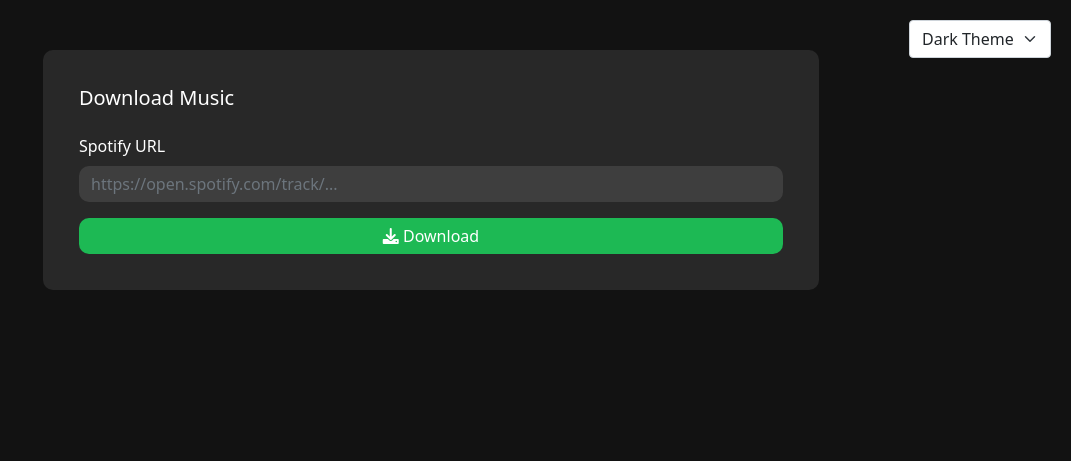
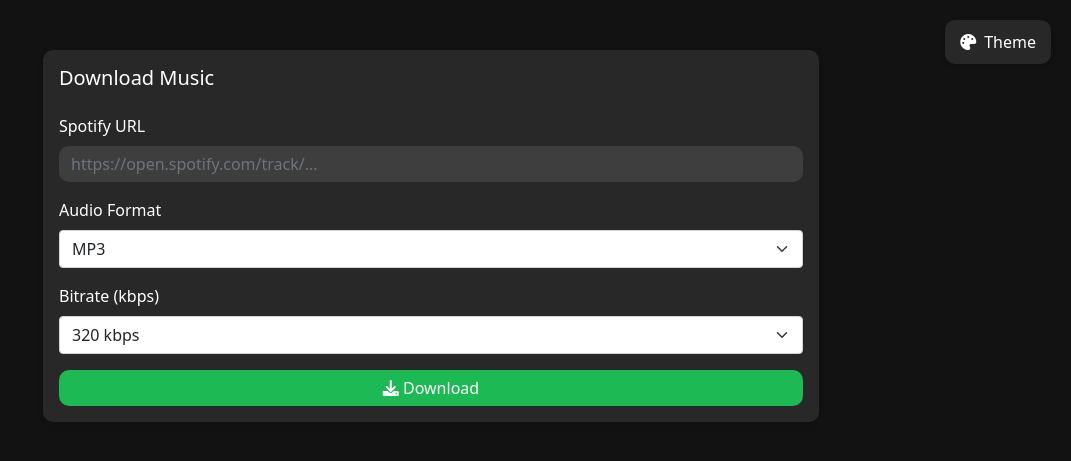
Before and after one commit to DeEyV/spotify_flask_app, a Flask app: page / in a window 1280 px wide. Shown: the top 461 px of the page, without its empty margins (209-1280 px from the left). Run offline with Flask 3, Linux system fonts and the light colour scheme; some libraries are stand-ins or nearby versions.

Commit message:
theme fix
fixed theme button

```diff
--- a/app.py
+++ b/app.py
@@ -248,4 +248,6 @@
     return send_from_directory(app.config['DOWNLOAD_FOLDER'], filename, as_attachment=True)
 
 if __name__ == '__main__':
+    # Development server with debug mode
+    print("Running in development mode with auto-reloading enabled...")
     app.run(debug=True, port=5000)
--- a/requirements.txt
+++ b/requirements.txt
@@ -5,3 +5,5 @@
 mutagen>=1.46.0   # Better metadata handling
 pydub>=0.25.1     # Audio processing capabilities
 requests>=2.31.0  # Required for API calls
+waitress>=2.0.0   # For Windows deployment
+gunicorn>=21.2.0  # For Mac/Linux deployment
--- a/templates/index.html
+++ b/templates/index.html
@@ -49,9 +49,9 @@
             --card-bg: #16213e;
             --input-bg: #0f3460;
             --text-color: #e94560;
-            --text-muted: #ff8fb1;
+            --text-muted: #ff4d6d;
             --primary-color: #0f3460;
-            --primary-hover: #1a4b8c;
+            --primary-hover: #16213e;
             --border-radius: 20px;
         }
 
@@ -61,18 +61,11 @@
             transition: all 0.3s ease;
         }
 
-        .container {
-            max-width: 800px;
-            margin-top: 50px;
-        }
-
         .card {
             background-color: var(--card-bg);
             border: none;
             border-radius: var(--border-radius);
-            padding: 20px;
-            margin-bottom: 20px;
-            transition: all 0.3s ease;
+            box-shadow: 0 4px 6px rgba(0, 0, 0, 0.1);
         }
 
         .form-control {
@@ -86,7 +79,7 @@
             background-color: var(--input-bg);
             color: var(--text-color);
             box-shadow: none;
-            border-color: var(--primary-color);
+            border: 1px solid var(--primary-color);
         }
 
         .btn-primary {
@@ -98,6 +91,7 @@
 
         .btn-primary:hover {
             background-color: var(--primary-hover);
+            transform: translateY(-2px);
         }
 
         .theme-selector {
@@ -107,57 +101,132 @@
             z-index: 1000;
         }
 
-        .progress {
+        .theme-button {
+            background-color: var(--card-bg);
+            color: var(--text-color);
+            border: none;
+            padding: 10px 15px;
+            border-radius: var(--border-radius);
+            cursor: pointer;
+            display: flex;
+            align-items: center;
+            gap: 8px;
+            box-shadow: 0 2px 5px rgba(0, 0, 0, 0.2);
+            transition: all 0.3s ease;
+        }
+
+        .theme-button:hover {
             background-color: var(--input-bg);
-            height: 10px;
+            transform: translateY(-2px);
+        }
+
+        .theme-menu {
+            position: absolute;
+            top: 100%;
+            right: 0;
             margin-top: 10px;
+            background-color: var(--card-bg);
+            border-radius: var(--border-radius);
+            padding: 10px;
+            box-shadow: 0 4px 15px rgba(0, 0, 0, 0.2);
+            min-width: 200px;
+            display: none;
+            animation: slideDown 0.3s ease;
+        }
+
+        @keyframes slideDown {
+            from {
+                opacity: 0;
+                transform: translateY(-10px);
+            }
+            to {
+                opacity: 1;
+                transform: translateY(0);
+            }
+        }
+
+        .theme-menu.show {
+            display: block;
+        }
+
+        .theme-option {
+            display: flex;
+            align-items: center;
+            padding: 8px 12px;
+            cursor: pointer;
+            border-radius: var(--border-radius);
+            transition: all 0.3s ease;
+            margin-bottom: 4px;
+        }
+
+        .theme-option:hover {
+            background-color: var(--input-bg);
+        }
+
+        .theme-option.active {
+            background-color: var(--primary-color);
+            color: #ffffff;
+        }
+
+        .theme-option i {
+            margin-right: 10px;
+            width: 20px;
+            text-align: center;
+        }
+
+        .theme-title {
+            font-size: 0.9rem;
+            margin-bottom: 8px;
+            color: var(--text-muted);
+            padding-left: 12px;
+        }
+
+        .files-list {
+            margin-top: 2rem;
+        }
+
+        .list-group-item {
+            background-color: var(--input-bg);
+            border: none;
+            color: var(--text-color);
+            margin-bottom: 0.5rem;
             border-radius: var(--border-radius);
         }
 
-        .progress-bar {
-            background-color: var(--primary-color);
-            transition: width 0.3s ease;
-        }
-
-        .progress-text {
-            color: var(--text-muted);
-        }
-
-        .file-item {
-            background-color: var(--input-bg);
-            border-radius: var(--border-radius);
-            transition: all 0.3s ease;
-        }
-
-        .file-name {
-            color: var(--text-color);
-        }
-
-        .file-size {
-            color: var(--text-muted);
-        }
-
-        .download-btn {
-            border-color: var(--primary-color);
-            color: var(--primary-color);
-            border-radius: var(--border-radius);
-        }
-
-        .download-btn:hover {
-            background-color: var(--primary-color);
-            color: var(--text-color);
+        .container {
+            max-width: 800px;
+            margin-top: 50px;
         }
     </style>
 </head>
 <body>
     <!-- Theme Selector -->
     <div class="theme-selector">
-        <select class="form-select" id="themeSelect" onchange="changeTheme(this.value)">
-            <option value="default">Dark Theme</option>
-            <option value="cyberpunk">Cyberpunk</option>
-            <option value="synthwave">Synthwave</option>
-            <option value="ocean">Ocean</option>
-        </select>
+        <button class="theme-button" id="themeToggle">
+            <i class="fas fa-palette"></i>
+            <span>Theme</span>
+        </button>
+        <div class="theme-menu" id="themeMenu">
+            <div class="theme-title">Select Theme</div>
+            <div id="themeOptions">
+                <div class="theme-option" data-theme="default">
+                    <i class="fas fa-moon"></i>
+                    <span>Dark Theme</span>
+                </div>
+                <div class="theme-option" data-theme="cyberpunk">
+                    <i class="fas fa-robot"></i>
+                    <span>Cyberpunk</span>
+                </div>
+                <div class="theme-option" data-theme="synthwave">
+                    <i class="fas fa-wave-square"></i>
+                    <span>Synthwave</span>
+                </div>
+                <div class="theme-option" data-theme="ocean">
+                    <i class="fas fa-water"></i>
+                    <span>Ocean</span>
+                </div>
+            </div>
+        </div>
     </div>
 
     <div class="container">
@@ -170,6 +239,31 @@
                         <input type="url" class="form-control" id="url" name="url" required
                                placeholder="https://open.spotify.com/track/...">
                     </div>
+
+                    <!-- Audio Format Selection -->
+                    <div class="mb-3">
+                        <label for="format" class="form-label">Audio Format</label>
+                        <select class="form-select" id="format" name="format" required>
+                            <option value="flac">FLAC</option>
+                            <option value="m4a">M4A</option>
+                            <option value="ogg">OGG</option>
+                            <option value="mp3" selected>MP3</option>
+                            <option value="opus">OPUS</option>
+                            <option value="wav">WAV</option>
+                        </select>
+                    </div>
+
+                    <!-- Bitrate Selection -->
+                    <div class="mb-3">
+                        <label for="bitrate" class="form-label">Bitrate (kbps)</label>
+                        <select class="form-select" id="bitrate" name="bitrate" required>
+                            <option value="64">64 kbps</option>
+                            <option value="128">128 kbps</option>
+                            <option value="192">192 kbps</option>
+                            <option value="320" selected>320 kbps</option>
+                        </select>
+                    </div>
+
                     <button type="submit" class="btn btn-primary w-100" id="downloadBtn">
                         <i class="fas fa-download"></i> Download
                     </button>
@@ -199,20 +293,10 @@
                 <div id="filesList" class="list-group">
                     {% for file in files %}
                     <div class="list-group-item d-flex justify-content-between align-items-center">
-                        <div>
-                            <a href="{{ file.download_url }}" class="text-decoration-none">
-                                <i class="fas fa-music me-2"></i>{{ file.name }}
-                            </a>
-                            <small class="text-muted d-block">{{ file.size }}</small>
-                        </div>
-                        <div class="text-end">
-                            <small class="text-warning">
-                                <i class="fas fa-clock me-1"></i>Deletes in: {{ file.time_left }}
-                            </small>
-                            <a href="{{ file.download_url }}" class="btn btn-sm btn-outline-primary ms-2" download>
-                                <i class="fas fa-download"></i>
-                            </a>
-                        </div>
+                        <span>{{ file }}</span>
+                        <a href="{{ url_for('download_file', filename=file) }}" class="btn btn-primary btn-sm">
+                            <i class="fas fa-download"></i> Download
+                        </a>
                     </div>
                     {% endfor %}
                 </div>
@@ -220,13 +304,9 @@
         </div>
     </div>
 
+    <script src="https://cdn.jsdelivr.net/npm/bootstrap@5.1.3/dist/js/bootstrap.bundle.min.js"></script>
     <script>
-        let currentTaskId = null;
-        let progressInterval = null;
-
-        // Hide all alerts
         function hideAlerts() {
-            document.getElementById('downloadProgress').style.display = 'none';
             document.getElementById('successAlert').style.display = 'none';
             document.getElementById('errorAlert').style.display = 'none';
         }
@@ -240,133 +320,140 @@
             });
         });
 
-        function updateProgress(taskId) {
-            fetch(`/progress/${taskId}`)
-                .then(response => response.json())
-                .then(data => {
-                    const progressBar = document.querySelector('.progress-bar');
-                    const progressText = document.querySelector('.progress-text');
-                    const progressDiv = document.getElementById('downloadProgress');
-                    const successAlert = document.getElementById('successAlert');
-                    const errorAlert = document.getElementById('errorAlert');
+        async function updateProgress(taskId) {
+            try {
+                const response = await fetch(`/progress/${taskId}`);
+                const data = await response.json();
 
-                    if (data.status === 'downloading') {
-                        progressDiv.style.display = 'block';
-                        successAlert.style.display = 'none';
-                        errorAlert.style.display = 'none';
+                if (data.error) {
+                    document.getElementById('downloadProgress').style.display = 'none';
+                    document.getElementById('errorAlert').textContent = data.error;
+                    document.getElementById('errorAlert').style.display = 'block';
+                    document.getElementById('downloadBtn').disabled = false;
+                    return;
+                }
 
-                        if (data.total_tracks > 0) {
-                            const progress = (data.current_track / data.total_tracks) * 100;
-                            progressBar.style.width = `${progress}%`;
-                            progressText.textContent = `Downloading track ${data.current_track} of ${data.total_tracks}`;
-                        }
-                    } else if (data.status === 'completed') {
-                        progressDiv.style.display = 'none';
-                        successAlert.style.display = 'block';
-                        errorAlert.style.display = 'none';
+                const progressBar = document.querySelector('.progress-bar');
+                const progressText = document.querySelector('.progress-text');
 
-                        // Auto-hide success message after 3 seconds
-                        setTimeout(() => {
-                            successAlert.style.display = 'none';
-                        }, 3000);
+                if (data.status === 'completed') {
+                    progressBar.style.width = '100%';
+                    progressText.textContent = 'Download completed!';
+                    document.getElementById('downloadProgress').style.display = 'none';
+                    document.getElementById('successAlert').style.display = 'block';
+                    document.getElementById('downloadBtn').disabled = false;
 
-                        clearInterval(progressInterval);
-                        currentTaskId = null;
+                    // Refresh the files list
+                    location.reload();
+                    return;
+                }
 
-                        // Reset download button
-                        const downloadBtn = document.getElementById('downloadBtn');
-                        downloadBtn.disabled = false;
-                        downloadBtn.innerHTML = '<i class="fas fa-download"></i> Download';
+                if (data.status === 'failed') {
+                    document.getElementById('downloadProgress').style.display = 'none';
+                    document.getElementById('errorAlert').style.display = 'block';
+                    document.getElementById('downloadBtn').disabled = false;
+                    return;
+                }
 
-                        // Refresh the page to show new files
-                        setTimeout(() => {
-                            window.location.reload();
-                        }, 3000);
-                    } else if (data.status === 'failed') {
-                        progressDiv.style.display = 'none';
-                        successAlert.style.display = 'none';
-                        errorAlert.style.display = 'block';
-                        errorAlert.textContent = data.error || 'Download failed';
+                if (data.progress) {
+                    progressBar.style.width = `${data.progress}%`;
+                    progressText.textContent = data.message || `Progress: ${data.progress}%`;
+                }
 
-                        // Auto-hide error message after 5 seconds
-                        setTimeout(() => {
-                            errorAlert.style.display = 'none';
-                        }, 5000);
-
-                        clearInterval(progressInterval);
-                        currentTaskId = null;
-
-                        // Reset download button
-                        const downloadBtn = document.getElementById('downloadBtn');
-                        downloadBtn.disabled = false;
-                        downloadBtn.innerHTML = '<i class="fas fa-download"></i> Download';
-                    }
-                })
-                .catch(error => {
-                    console.error('Error:', error);
-                    hideAlerts();
-                    document.getElementById('errorAlert').style.display = 'block';
-                    document.getElementById('errorAlert').textContent = 'Error checking download progress';
-
-                    // Auto-hide error message after 5 seconds
-                    setTimeout(() => {
-                        document.getElementById('errorAlert').style.display = 'none';
-                    }, 5000);
-                });
+                // Continue updating progress
+                setTimeout(() => updateProgress(taskId), 1000);
+            } catch (error) {
+                console.error('Error updating progress:', error);
+                document.getElementById('downloadProgress').style.display = 'none';
+                document.getElementById('errorAlert').style.display = 'block';
+                document.getElementById('downloadBtn').disabled = false;
+            }
         }
 
         document.getElementById('downloadForm').addEventListener('submit', async (e) => {
             e.preventDefault();
             hideAlerts();  // Hide any existing alerts when starting new download
 
+            const form = e.target;
+            const formData = new FormData(form);
             const downloadBtn = document.getElementById('downloadBtn');
-            const url = document.getElementById('url').value;
+            const downloadProgress = document.getElementById('downloadProgress');
 
             try {
                 downloadBtn.disabled = true;
-                downloadBtn.innerHTML = '<i class="fas fa-spinner fa-spin"></i> Starting Download...';
+                downloadProgress.style.display = 'block';
 
                 const response = await fetch('/download', {
                     method: 'POST',
-                    headers: {
-                        'Content-Type': 'application/json',
-                    },
-                    body: JSON.stringify({ url: url })
+                    body: formData
                 });
 
                 const data = await response.json();
 
-                if (response.ok && data.task_id) {
-                    currentTaskId = data.task_id;
-                    progressInterval = setInterval(() => updateProgress(currentTaskId), 1000);
-                } else {
-                    throw new Error(data.error || 'Failed to start download');
+                if (data.error) {
+                    throw new Error(data.error);
+                }
+
+                if (data.task_id) {
+                    updateProgress(data.task_id);
                 }
             } catch (error) {
                 console.error('Error:', error);
+                downloadProgress.style.display = 'none';
+                document.getElementById('errorAlert').textContent = error.message;
                 document.getElementById('errorAlert').style.display = 'block';
-                document.getElementById('errorAlert').textContent = error.message || 'Error starting download';
                 downloadBtn.disabled = false;
-                downloadBtn.innerHTML = '<i class="fas fa-download"></i> Download';
             }
         });
 
-        // Theme handling
+        // Theme switching functionality
         function changeTheme(theme) {
-            document.body.setAttribute('data-theme', theme === 'default' ? '' : theme);
+            document.documentElement.setAttribute('data-theme', theme);
             localStorage.setItem('preferred-theme', theme);
+
+            // Update active state of theme options
+            document.querySelectorAll('.theme-option').forEach(option => {
+                if (option.dataset.theme === theme) {
+                    option.classList.add('active');
+                } else {
+                    option.classList.remove('active');
+                }
+            });
         }
+
+        // Toggle theme menu
+        document.getElementById('themeToggle').addEventListener('click', (e) => {
+            const menu = document.getElementById('themeMenu');
+            menu.classList.toggle('show');
+            e.stopPropagation();
+        });
+
+        // Close theme menu when clicking outside
+        document.addEventListener('click', (e) => {
+            const menu = document.getElementById('themeMenu');
+            const themeSelector = document.querySelector('.theme-selector');
+            if (!themeSelector.contains(e.target)) {
+                menu.classList.remove('show');
+            }
+        });
+
+        // Add click event listeners to theme options
+        document.querySelectorAll('.theme-option').forEach(option => {
+            option.addEventListener('click', () => {
+                changeTheme(option.dataset.theme);
+                document.getElementById('themeMenu').classList.remove('show');
+            });
+        });
 
         // Load saved theme
         document.addEventListener('DOMContentLoaded', () => {
             const savedTheme = localStorage.getItem('preferred-theme');
             if (savedTheme) {
-                document.getElementById('themeSelect').value = savedTheme;
                 changeTheme(savedTheme);
+            } else {
+                changeTheme('default');
             }
         });
     </script>
-
-    <script src="https://cdn.jsdelivr.net/npm/bootstrap@5.1.3/dist/js/bootstrap.bundle.min.js"></script>
 </body>
 </html>
```
Also changed, not shown: run.py (added, +24 -0 lines).
